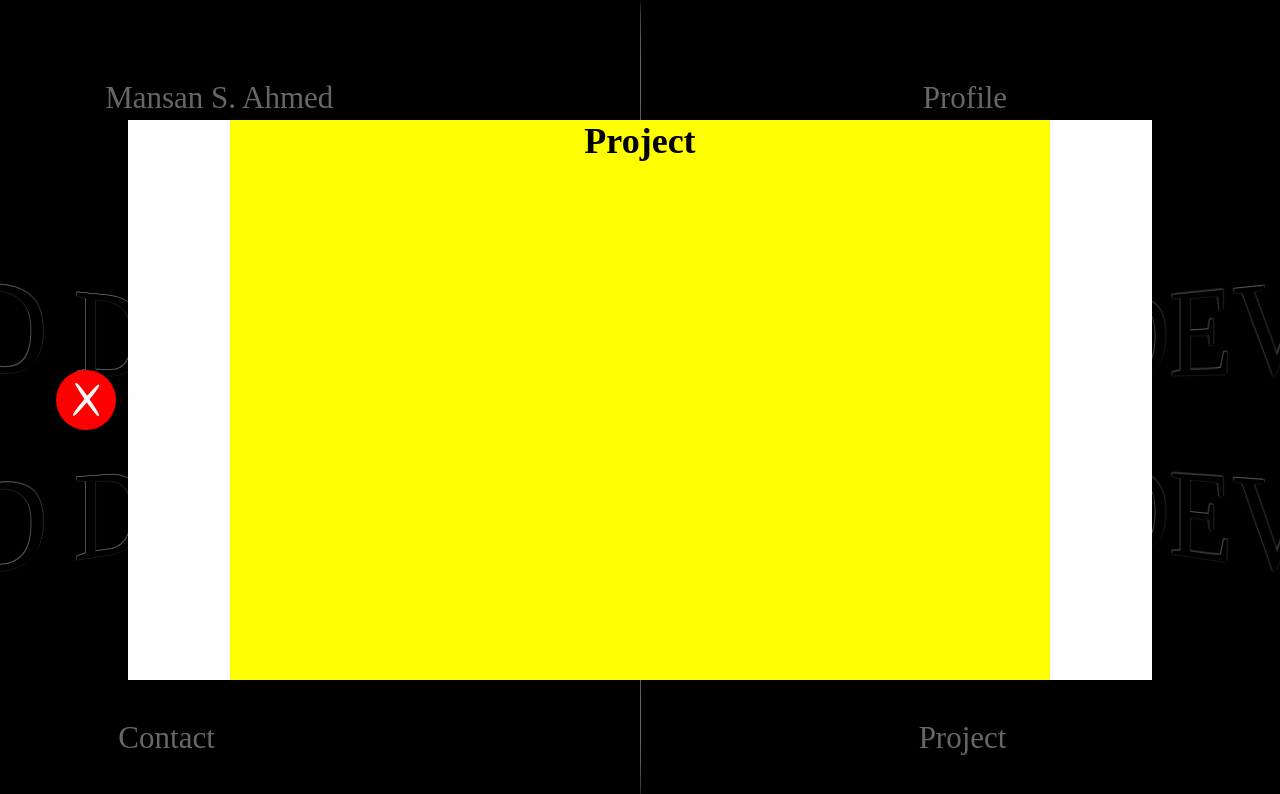
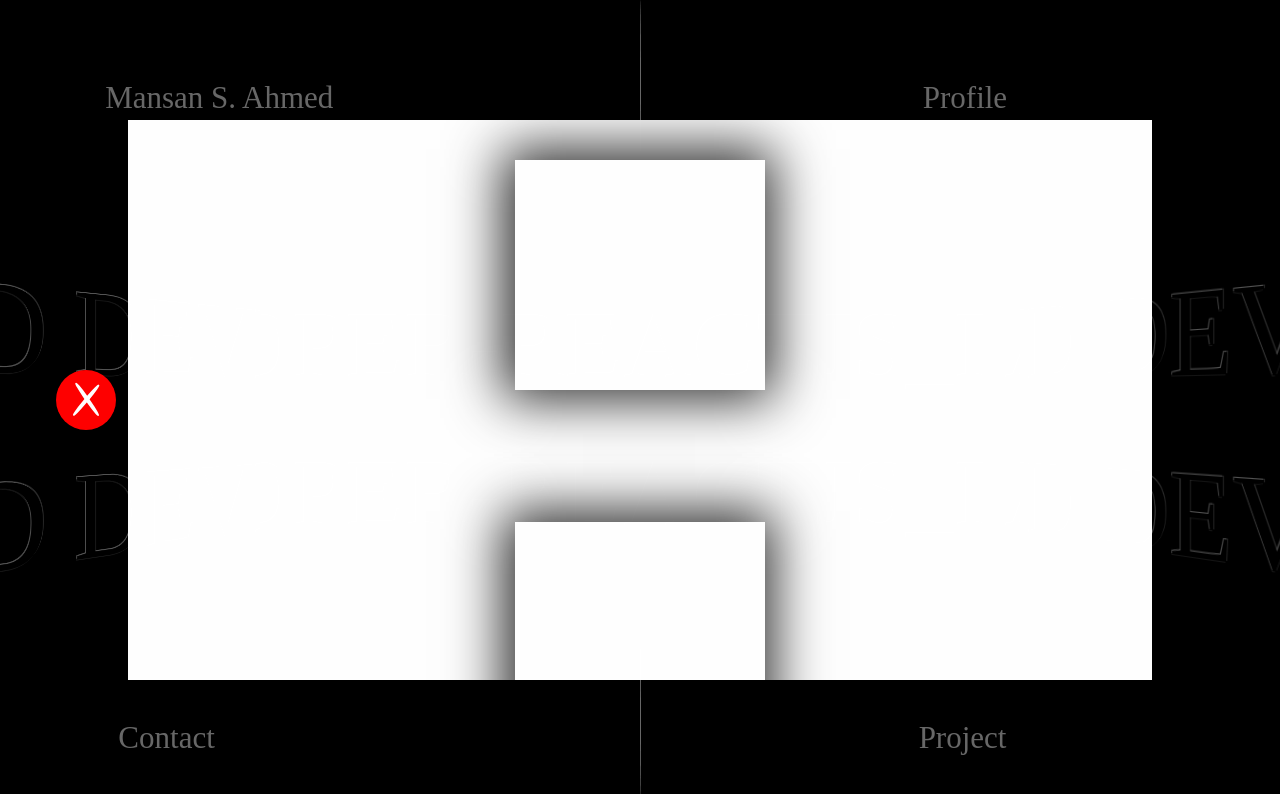
Before and after one commit to MansanSouleimanAhmed/cv_2021, a React (Create React App) app: page / in a window 1280 px wide. Both pictures are taken after a click on the element "Project". Shown: the top 794 px of the page. Built offline with nearby package versions, Linux system fonts and the light colour scheme; the HTML template or start-up script is replaced by a standard one.

Commit message:
content project

```diff
--- a/src/components/modal/modal.tsx
+++ b/src/components/modal/modal.tsx
@@ -13,6 +13,7 @@ import {
 	RED_CROSS_ITEM_ONE_STYLE,
 	RED_CROSS_ITEM_TWO_STYLE,
 	MODALE_CONTENT,
+	CV_BUTTON_STYLE,
 } from './style';
 import { useDispatch } from 'react-redux';
 import False_Action from '../../redux-actions/false';
@@ -49,6 +50,7 @@ const Modal: React.FC<ModaleProps> = ({ setmodalevar, modalevar }) => {
 					<Profile />
 					<Project />
 					<Contact />
+					<button style={CV_BUTTON_STYLE}>CV_PDF</button>
 				</div>
 				<div style={RED_CROSS_STYLE} onClick={handleClick}>
 					<div style={RED_CROSS_ITEM_ONE_STYLE}></div>
--- a/src/components/modal/modale-content/project.tsx
+++ b/src/components/modal/modale-content/project.tsx
@@ -1,6 +1,7 @@
 import React, { Fragment, useState, useEffect } from 'react';
 import ReactDom from 'react-dom';
 import { useSelector } from 'react-redux';
+import { PROJECT_CONTAINER_STYLE } from '../style';
 
 // import { Container } from './styles';
 
@@ -16,7 +17,21 @@ const Profile: React.FC = () => {
 	return (
 		<Fragment>
 			<div style={style}>
-				<h1>Project</h1>
+				<div style={PROJECT_CONTAINER_STYLE}>
+					<img />
+				</div>
+				<br />
+				<br />
+				<div style={PROJECT_CONTAINER_STYLE}>
+					<img />
+				</div>
+				<br />
+				<br />
+				<div style={PROJECT_CONTAINER_STYLE}>
+					<img />
+				</div>
+				<br />
+				<br />
 			</div>
 		</Fragment>
 	);
--- a/src/components/modal/style.ts
+++ b/src/components/modal/style.ts
@@ -59,6 +59,34 @@ export const MODALE_CONTENT: React.CSSProperties = {
 	height: '100%',
 	width: '80%',
 	left: '10%',
+};
 
-	backgroundColor: 'yellow',
+export const CV_BUTTON_STYLE: React.CSSProperties = {
+	display: 'block',
+	position: 'relative',
+	borderRadius: '8%',
+	height: '55px',
+	width: '80px',
+	textAlign: 'center',
+	left: '50%',
+	transform: 'translate(-50%)',
+	marginBottom: '50px',
+	cursor: 'pointer',
+	outline: 'inherit',
+	border: 'none',
+	marginTop: '50px',
+	textDecoration: 'none',
+	fontSize: '16px',
+	background: 'rgb(245, 210, 9)',
+	boxShadow: ' inset 0px 0px  10px 0px rgb(15, 0, 9)',
 };
+export const PROJECT_CONTAINER_STYLE: React.CSSProperties = {
+	position: 'relative',
+
+	left: '50%',
+	transform: 'translate(-50%)',
+	margin: '40px 0px 50px 0px',
+	height: '230px',
+	width: '250px',
+	boxShadow: '-2px -1px 52px 10px rgba(0,0,0,0.83)',
+};
```
